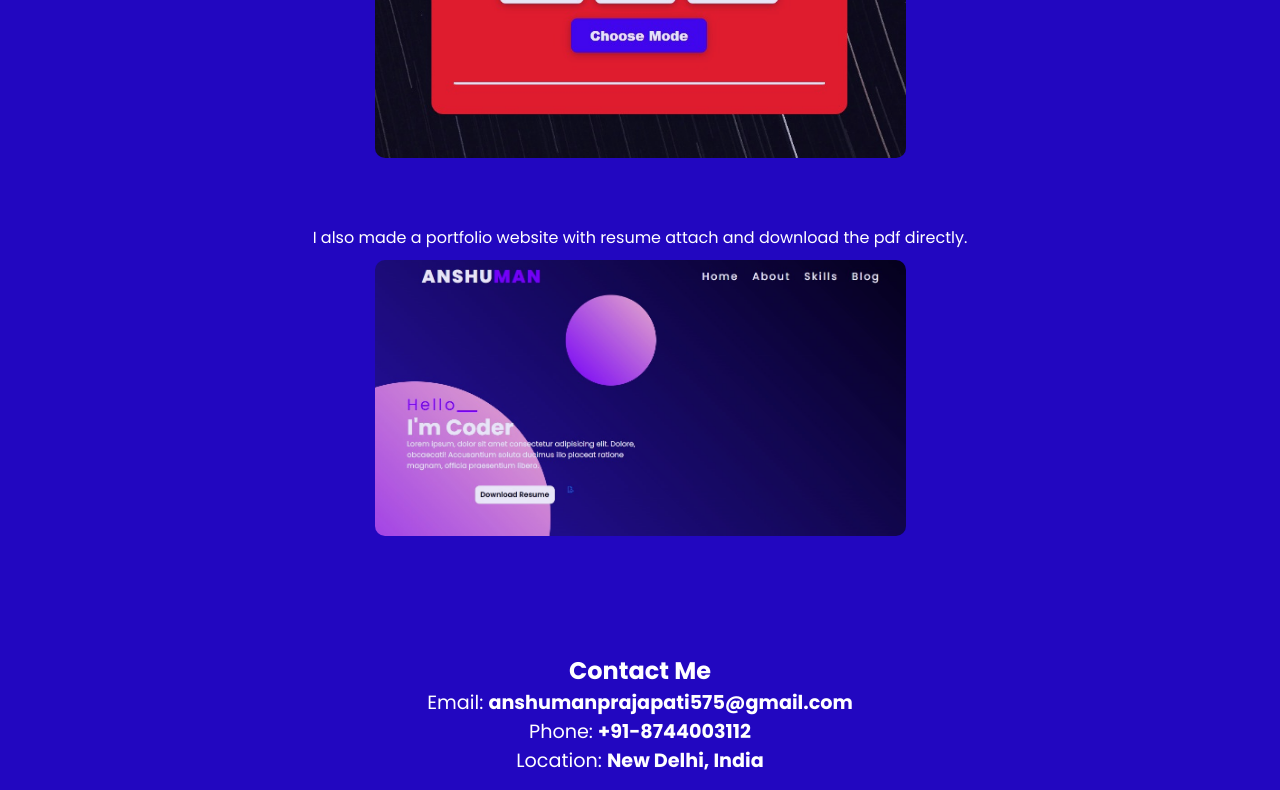
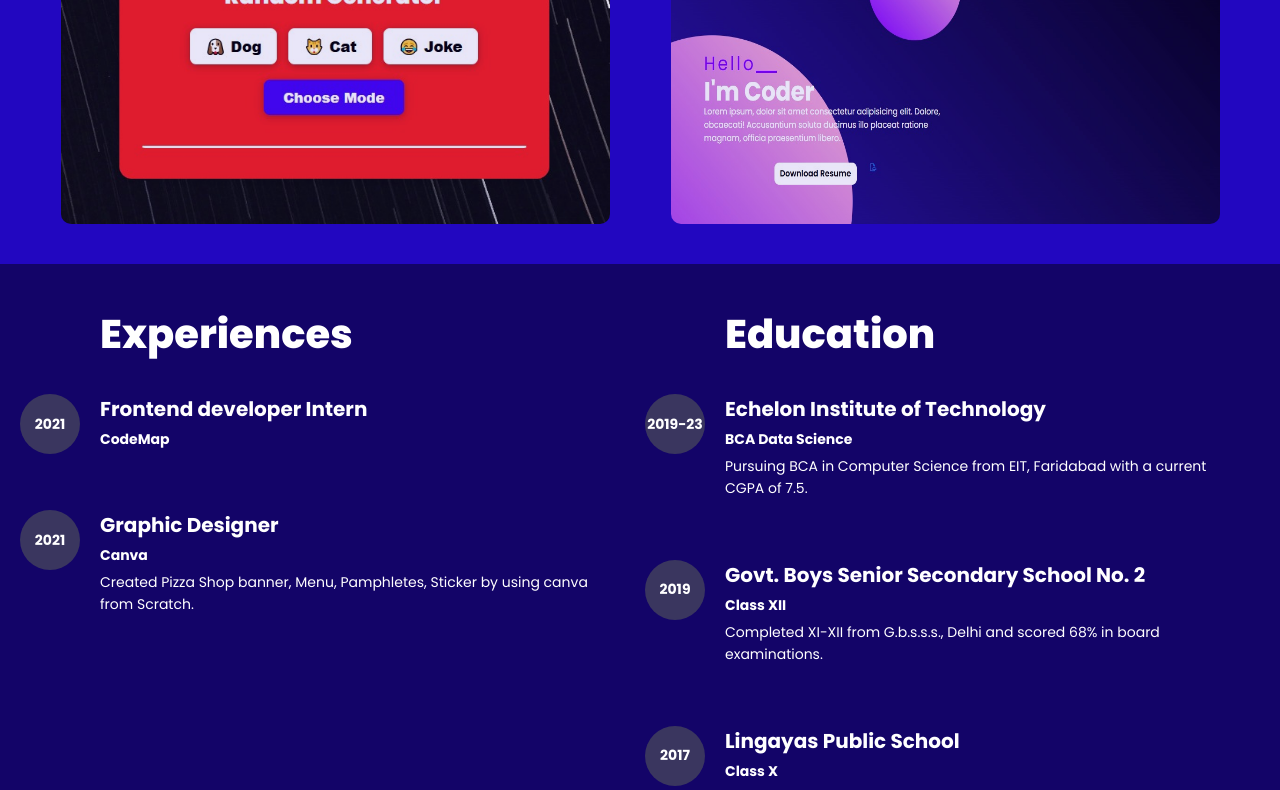
Before and after one commit to whiteghoster/Anshu_portfolio, a plain HTML site: page index.html in a window 1280 px wide. Shown: the part 2403-3193 px from the top of the page. Drawn offline with nearby package versions, Linux system fonts and the light colour scheme; a small style sheet from the web is missing.

Commit message:
Update index.html

```diff
--- a/index.html
+++ b/index.html
@@ -22,7 +22,7 @@
 
   <header>
     <nav>
-      <div class="logo">Anshuman</div>
+      <div class="logo" >Anshuman</div>
       <ul class="nav-links" id="nav-links">
         <li><a href="#home">Home</a></li>
         <li><a href="#about">About</a></li>
@@ -91,17 +91,58 @@
       <p class="define">From Code to Creativity: My Journey into the Tech World</p>
       <div class="container">
       <div class="boxes">
-        <p>I made a react web app whose generate the Random Generator in dog image, cat image, and English joke.</p>
+        <p>I made a react web app whose generate the Random Generator in dog image, cat image, and English joke. I also made a portfolio website with resume attach and download the pdf directly. </p>
+        </div>
+        <div class="images">
         <img src="rnd.jpeg" alt="Random Generator">
-        </div>
-        <div class="boxes">
-        <p> I also made a portfolio website with resume attach and download the pdf directly. </p>
         <img src="amriton.jpeg" alt="Portfolio Website">
         </div>
         </div>
       </div>
     </div>
   </section>
+
+  <div class="resume-container">
+    <!-- Experiences -->
+    <div class="resume-section">
+      <h2>Experiences</h2>
+
+      <div class="resume-entry" data-year="2021">
+        <h3>Frontend developer Intern</h3>
+        <h4>CodeMap</h4>
+        <p></p>
+      </div>
+
+      <div class="resume-entry" data-year="2021">
+        <h3>Graphic Designer</h3>
+        <h4>Canva</h4>
+        <p>Created  Pizza Shop banner, Menu, Pamphletes, Sticker by using canva from Scratch.</p>
+      </div>
+    </div>
+
+    <!-- Education -->
+    <div class="resume-section">
+      <h2>Education</h2>
+
+      <div class="resume-entry" data-year="2019-23">
+        <h3>Echelon Institute of Technology</h3>
+        <h4>BCA Data Science</h4>
+        <p>Pursuing BCA in Computer Science from EIT, Faridabad with a current CGPA of 7.5.</p>
+      </div>
+
+      <div class="resume-entry" data-year="2019">
+        <h3>Govt. Boys Senior Secondary School No. 2</h3>
+        <h4>Class XII</h4>
+        <p>Completed XI-XII from G.b.s.s.s., Delhi and scored 68% in board examinations.</p>
+      </div>
+
+      <div class="resume-entry" data-year="2017">
+        <h3>Lingayas Public School</h3>
+        <h4>Class X</h4>
+        <p>Completed Class X from Faridabad in CBSE Board examinations.</p>
+      </div>
+    </div>
+  </div>
 
   <section id="contact" class="contact-section">
     <div class="content">
```
